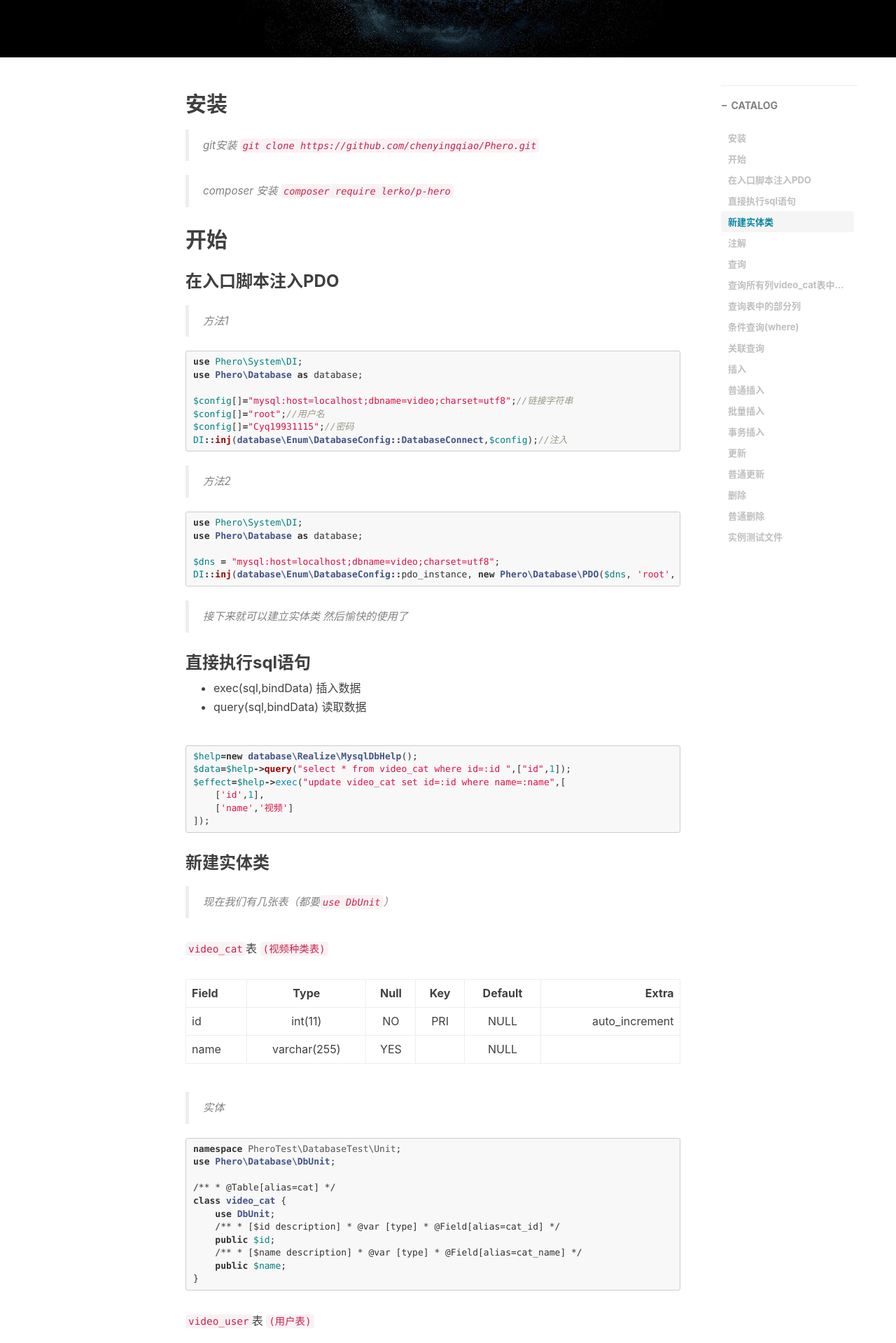
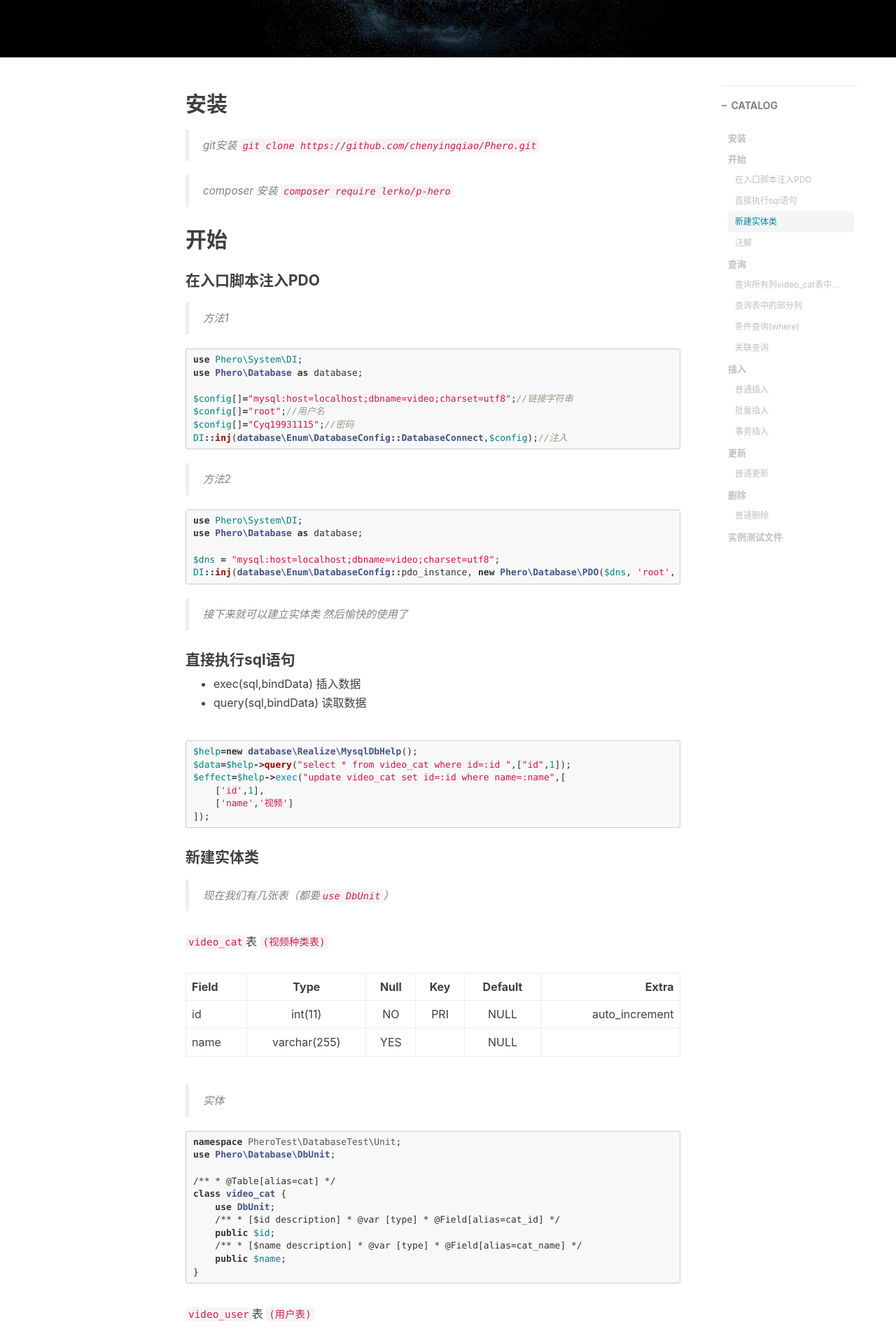
Before and after one commit to chenyingqiao/chenyingqiao.github.io, a Jekyll site: the page built from _posts/2016-12-15-pherodocs.markdown, in a window 1280 px wide. Shown: the part 441-2360 px from the top of the page at 70% size. Built offline with Jekyll 4.4.1, drawn with Linux system fonts in a browser that asks for light colours; nearby versions of some CDN libraries; comment, search, counter and statistics services are not loaded.

Commit message:
小修改

````diff
--- a/_posts/2016-12-15-pherodocs.markdown
+++ b/_posts/2016-12-15-pherodocs.markdown
@@ -20,7 +20,7 @@ tags:
 
 ## 开始
 
-### 在入口脚本注入PDO
+#### 在入口脚本注入PDO
 
 > 方法1
 
@@ -46,7 +46,7 @@ DI::inj(database\Enum\DatabaseConfig::pdo_instance, new Phero\Database\PDO($dns,
 
 > 接下来就可以建立实体类 然后愉快的使用了
 
-### 直接执行sql语句
+#### 直接执行sql语句
 
 *   exec(sql,bindData) 插入数据
 *   query(sql,bindData) 读取数据
@@ -61,7 +61,7 @@ $effect=$help->exec("update video_cat set id=:id where name=:name",[
 ```
 
 
-### 新建实体类
+#### 新建实体类
 > 现在我们有几张表（都要`use DbUnit`）
 
 `video_cat`表  `(视频种类表)`
@@ -182,7 +182,7 @@ class video_course {
 }
 ```
 
-### 注解
+#### 注解
 
 |用法| 参数|
 |---------------|--------------:|
@@ -191,7 +191,7 @@ class video_course {
 
 ## 查询
 
-### 查询所有列video_cat表中的列
+#### 查询所有列video_cat表中的列
 
 ```php
 $video_cat=new video_cat();
@@ -208,7 +208,7 @@ $video_user->select();//value就是video_cat查询出来的结果
     video_user as cat
 ```
 
-### 查询表中的部分列
+#### 查询表中的部分列
 
 ```php
 $video_cat=new video_cat(['id','name']);  //===>可以输入要的列
@@ -225,7 +225,7 @@ from
 ```
 
 
-### 条件查询(where)
+#### 条件查询(where)
 
 > 简单的where
 
@@ -262,7 +262,7 @@ order by
     3. whereOr\[Eq,Neq,In,Not_in,Between,Like,Lt,Lr,Gt,Ge\]([列],[值])
 
 
-### 关联查询
+#### 关联查询
 
 ```php
 $video_cat=new video_cat();
@@ -286,7 +286,7 @@ $value=$video_cat->select();
 
 ## 插入
 
-### 普通插入
+#### 普通插入
 
 ```php
 //这是一种赋值方式
@@ -297,7 +297,7 @@ $video_user->password="123455";
 $insert = $video_user->insert();
 ```
 
-### 批量插入
+#### 批量插入
 
 ```php
 $video_user = new unit\video_user(["username" => "asdfs" . rand(), "password" => "1234" . rand()]);
@@ -308,7 +308,7 @@ $model = new Model();
 $model->insert($entiy);
 ```
 
-### 事务插入
+#### 事务插入
 
 ```php
 //这是一种赋值方式
@@ -324,7 +324,7 @@ $video_user->commit();
 
 ## 更新
 
-### 普通更新
+#### 普通更新
 
 ```php
 $video_user = new unit\video_user(["username" => "asdfs", "password" => "1234"]);
@@ -346,7 +346,7 @@ where
 
 # 删除
 
-### 普通删除
+#### 普通删除
 ```php
 $video_user = new unit\video_user();
 $video_user->whereEq("uid",4);
````
Also changed, not shown: _posts/2016-12-23-mysql主从配置docker.markdown (+8 -8 lines).
